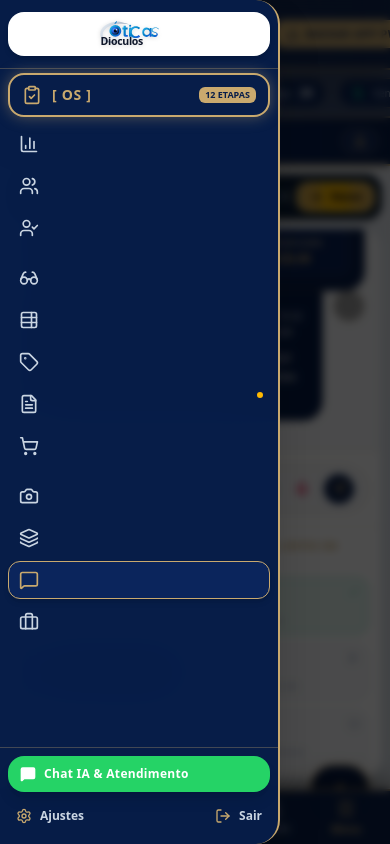
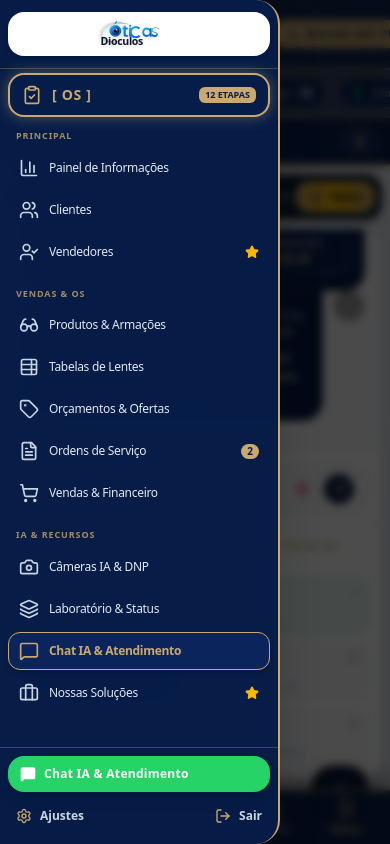
Before and after one commit to ROCHA511/OTICAS-DI-OCULOS, a React (Vite) app: page / in a window 390 px wide. Both pictures are taken after a click on the button "Menu". Built offline with nearby package versions, Linux system fonts and the light colour scheme; no server answers; grey boxes are pictures that could not be loaded.

Commit message:
fix: corrigir exibicao de nomes, estrelas e badges no menu lateral mobile

```diff
--- a/src/components/Sidebar.tsx
+++ b/src/components/Sidebar.tsx
@@ -243,7 +243,7 @@ export const Sidebar: React.FC<SidebarProps> = ({
       <div className="flex-1 overflow-y-auto px-2 space-y-3 w-full [scrollbar-width:none] [-ms-overflow-style:none] [&::-webkit-scrollbar]:hidden">
         {navGroups.map((group, gIdx) => (
           <div key={gIdx} className="space-y-1">
-            {isExpanded && (
+            {(isExpanded || isMobileOpen) && (
               <div className="px-2 pt-1 pb-0.5 text-[9px] font-black text-[#C9A96E]/80 tracking-widest uppercase">
                 {group.groupTitle}
               </div>
@@ -265,14 +265,14 @@ export const Sidebar: React.FC<SidebarProps> = ({
                 >
                   <div className="flex items-center gap-2.5 min-w-0">
                     <Icon className={`w-5 h-5 shrink-0 ${isActive ? 'text-[#C9A96E]' : 'text-slate-300'}`} />
-                    {isExpanded && (
+                    {(isExpanded || isMobileOpen) && (
                       <span className="text-xs truncate tracking-tight text-left">
                         {item.title}
                       </span>
                     )}
                   </div>
 
-                  {isExpanded && (
+                  {(isExpanded || isMobileOpen) && (
                     <div className="flex items-center gap-1 shrink-0 ml-1">
                       {item.isStar && (
                         <Star className="w-3.5 h-3.5 text-amber-400 fill-amber-400" />
@@ -285,7 +285,7 @@ export const Sidebar: React.FC<SidebarProps> = ({
                     </div>
                   )}
 
-                  {!isExpanded && item.badge !== undefined && item.badge > 0 && (
+                  {!(isExpanded || isMobileOpen) && item.badge !== undefined && item.badge > 0 && (
                     <span className="absolute top-1 right-1 w-2.5 h-2.5 bg-amber-400 rounded-full border-2 border-[#071D49]" />
                   )}
                 </button>
```
